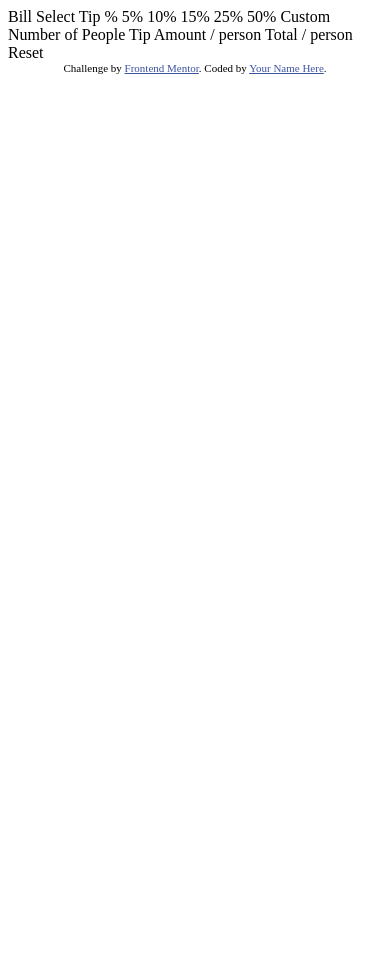
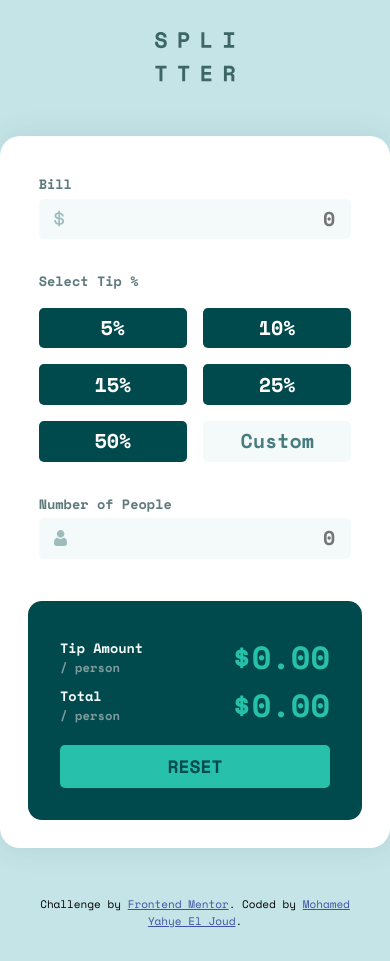
Before and after one commit to medyahyejoud/tip-calculator-app, a plain HTML site: page index.html in a window 390 px wide. Before the commit the page ends 844 px from the top, so only its background shows below. Drawn offline with nearby package versions, Linux system fonts and the light colour scheme.

Commit message:
Finished State

```diff
--- /dev/null
+++ b/css/_variables.scss
@@ -0,0 +1,25 @@
+$white: hsl(0, 0%, 100%);
+$primary: hsl(172, 67%, 45%);
+$primary-hover: hsl(173, 61%, 77%);
+$red: hsl(0, 75%, 58%);
+
+$dark-primary: hsl(183, 100%, 15%);
+$light-primary: hsl(185, 41%, 84%);
+
+$dark-gray: hsl(186, 14%, 43%);
+$dark-gray-2: hsl(184, 14%, 56%);
+$light-gray: hsl(189, 41%, 97%);
+
+$spacer: 1rem;
+
+$border-radius: 1.25rem;
+$border-radius-sm: $border-radius / 2;
+$border-radius-xs: $border-radius / 4;
+$border-radius-lg: $border-radius * 2;
+
+$box-shadow: 0 0 30px rgba($dark-primary, 0.1);
+
+$font-size-base: 1rem;
+$font-size-base-sm: $font-size-base * 0.85;
+$font-size-base-md: $font-size-base * 1.25;
+$font-size-base-lg: $font-size-base * 2;
--- /dev/null
+++ b/css/styles.scss
@@ -0,0 +1,282 @@
+@import url("https://fonts.googleapis.com/css2?family=Space+Mono:ital,wght@0,400;0,700;1,400&display=swap");
+
+@import "./variables";
+
+* {
+  box-sizing: border-box;
+  margin: 0;
+  padding: 0;
+  border: 0;
+  font-size: 100%;
+  font: inherit;
+  vertical-align: baseline;
+}
+
+body {
+  font-family: "Space Mono", monospace;
+  line-height: 1.5;
+  background: $light-primary;
+}
+
+h1 {
+  font-size: clamp(($font-size-base-lg), 3vw, ($font-size-base-lg * 1.3));
+  font-weight: 700;
+  color: $primary;
+}
+
+h2 {
+  font-size: $font-size-base-sm;
+  font-weight: 700;
+  color: $light-gray;
+}
+
+p {
+  font-size: $font-size-base-sm * 0.9;
+  font-weight: 700;
+  color: $dark-gray-2;
+}
+
+.btn {
+  cursor: pointer;
+  background: $dark-primary;
+  color: $white;
+  font-weight: 700;
+  font-size: $font-size-base-md;
+  text-transform: uppercase;
+  border-radius: $border-radius-xs;
+  padding: ($spacer / 3) ($spacer * 2);
+
+  &:hover {
+    background-color: $primary-hover;
+    color: $dark-primary;
+  }
+
+  &:focus {
+    background-color: $primary;
+    color: $dark-primary;
+    outline: 2px solid $dark-primary;
+  }
+}
+
+.page-wrapper {
+  // width: 80%;
+  // max-width: 900px;
+  width: clamp(750px, 80%, 950px);
+  margin: 0 auto;
+  min-height: 80vh;
+  background: $light-primary;
+  display: flex;
+  flex-direction: column;
+  // align-items: center;
+  // justify-content: center;
+}
+
+.header {
+  text-align: center;
+  margin: ($spacer * 4) 0;
+}
+
+.logo {
+  width: 80px;
+}
+
+.main-section {
+  margin: ($spacer * 2) 0;
+  background: $white;
+  border-radius: $border-radius;
+  padding: $spacer * 1.75;
+  box-shadow: $box-shadow;
+  display: grid;
+  grid-template-columns: 1fr 1fr;
+  gap: $spacer * 2;
+}
+
+.inputs {
+  padding: ($spacer / 1.5);
+}
+
+input:focus,
+input:focus-within,
+input:focus-visible {
+  // outline: none;
+  outline: 2px solid $primary;
+}
+
+/* Chrome, Safari, Edge, Opera */
+input::-webkit-outer-spin-button,
+input::-webkit-inner-spin-button {
+  -webkit-appearance: none;
+  margin: 0;
+}
+
+/* Firefox */
+input[type="number"] {
+  -moz-appearance: textfield;
+}
+
+.input-form {
+  background-color: $light-gray;
+  border-radius: $border-radius-xs;
+  padding: ($spacer / 3) $spacer ($spacer / 3) ($spacer * 2.5);
+  color: $dark-primary;
+  font-weight: 700;
+  font-size: $font-size-base-md;
+  text-align: right;
+}
+
+.input-group {
+  display: flex;
+  flex-direction: column;
+  position: relative;
+
+  svg {
+    position: absolute;
+    top: 36px;
+    left: 15px;
+  }
+}
+
+.custom-tip-input {
+  width: 100%;
+  background-color: $light-gray;
+  border-radius: $border-radius-xs;
+  padding: ($spacer / 3) ($spacer / 4);
+  color: $dark-primary;
+  font-weight: 700;
+  font-size: $font-size-base-md;
+  text-align: center;
+
+  &::placeholder {
+    color: $dark-primary;
+    opacity: 0.7;
+  }
+}
+
+.input-label,
+.tips-label {
+  font-weight: 700;
+  color: $dark-gray;
+  font-size: $font-size-base-sm;
+  margin-bottom: $spacer / 4;
+  display: flex;
+  justify-content: space-between;
+
+  p {
+    opacity: 0;
+  }
+}
+
+.tips {
+  margin: ($spacer * 2) 0;
+
+  .tips-select {
+    margin-top: ($spacer);
+    display: grid;
+    grid-template-columns: 1fr 1fr 1fr;
+    gap: $spacer / 1.5;
+  }
+}
+
+// ** Aside Section -------------------------
+
+.results {
+  background-color: $dark-primary;
+  padding: ($spacer * 2);
+  color: $white;
+  border-radius: $border-radius * 0.7;
+  display: flex;
+  flex-direction: column;
+  justify-content: space-between;
+}
+
+.tip-amount {
+  display: flex;
+  justify-content: space-between;
+  align-items: center;
+}
+
+.btn-reset-lg {
+  width: 100%;
+  background-color: $primary;
+  color: $dark-primary;
+  font-size: $font-size-base-md * 0.9;
+  padding: ($spacer / 2) ($spacer * 2);
+
+  &:focus {
+    outline: 2px solid $primary;
+  }
+}
+
+#not-zero-active {
+  p {
+    opacity: 1;
+    color: $red;
+  }
+
+  .input-form::placeholder {
+    color: darken($red, 10%);
+    opacity: 1;
+  }
+
+  .input-form:focus,
+  .input-form:focus-within,
+  .input-form:focus-visible,
+  .input-form {
+    // outline: none;
+    outline: 2px solid $red;
+  }
+}
+
+@media screen and (max-width: 820px) {
+  .page-wrapper {
+    width: 70%;
+  }
+
+  .main-section {
+    display: grid;
+    grid-template-columns: 1fr;
+    gap: $spacer * 2;
+  }
+
+  .btn-reset-lg {
+    margin-top: $spacer;
+  }
+}
+
+@media screen and (max-width: 590px) {
+  .header {
+    margin: ($spacer * 2) 0;
+  }
+
+  .page-wrapper {
+    width: 100%;
+    overflow-x: hidden;
+  }
+
+  .main-section {
+    margin: $spacer 0;
+    display: grid;
+    grid-template-columns: 1fr;
+    gap: $spacer * 2;
+  }
+
+  .tips {
+    .tips-select {
+      display: grid;
+      grid-template-columns: 1fr 1fr;
+      gap: $spacer;
+    }
+  }
+}
+
+// * Attribution Styles -------------------------
+
+.attribution {
+  font-size: 11px;
+  text-align: center;
+  padding: $spacer * 2;
+
+  a {
+    color: hsl(228, 45%, 44%);
+  }
+}
--- a/index.html
+++ b/index.html
@@ -1,44 +1,108 @@
 <!DOCTYPE html>
 <html lang="en">
   <head>
-  <meta charset="UTF-8">
-  <meta name="viewport" content="width=device-width, initial-scale=1.0"> <!-- displays site properly based on user's device -->
+    <meta charset="UTF-8" />
+    <meta name="viewport" content="width=device-width, initial-scale=1.0" />
+    <!-- displays site properly based on user's device -->
 
-  <link rel="icon" type="image/png" sizes="32x32" href="./images/favicon-32x32.png">
-
+    <link
+      rel="icon"
+      type="image/png"
+      sizes="32x32"
+      href="./images/favicon-32x32.png"
+    />
+    <link rel="stylesheet" href="css/styles.css" />
     <title>Frontend Mentor | Tip calculator app</title>
-
-  <!-- Feel free to remove these styles or customise in your own stylesheet 👍 -->
-  <style>
-    .attribution { font-size: 11px; text-align: center; }
-    .attribution a { color: hsl(228, 45%, 44%); }
-  </style>
+    <script src="js/index.js" defer></script>
   </head>
   <body>
-
-  Bill
-
-  Select Tip %
-  5%
-  10%
-  15%
-  25%
-  50%
-  Custom
-
-  Number of People
-
-  Tip Amount
-  / person
-
-  Total
-  / person
-
-  Reset
-
+    <div class="page-wrapper">
+      <header class="header">
+        <img src="images/logo.svg" alt="" class="logo" />
+      </header>
+      <section class="main-section">
+        <article class="inputs">
+          <div class="input-group bill-input-group">
+            <div class="input-label">
+              <label>Bill</label>
+              <p>Can't be zero</p>
+            </div>
+            <input
+              type="number"
+              class="input-form bill-input"
+              placeholder="0"
+            />
+            <svg xmlns="http://www.w3.org/2000/svg" width="11" height="17">
+              <path
+                fill="#9EBBBD"
+                d="M6.016 16.328v-1.464c1.232-.08 2.22-.444 2.964-1.092.744-.648 1.116-1.508 1.116-2.58v-.144c0-.992-.348-1.772-1.044-2.34-.696-.568-1.708-.932-3.036-1.092V4.184c.56.144 1.012.4 1.356.768.344.368.516.816.516 1.344v.288h1.824v-.432c0-.448-.088-.876-.264-1.284a3.783 3.783 0 00-.744-1.116A4.251 4.251 0 007.54 2.9a5.324 5.324 0 00-1.524-.492V.872H4.288V2.36a5.532 5.532 0 00-1.416.324c-.448.168-.84.392-1.176.672-.336.28-.604.616-.804 1.008-.2.392-.3.844-.3 1.356v.144c0 .96.316 1.708.948 2.244.632.536 1.548.884 2.748 1.044v3.912c-.704-.16-1.248-.472-1.632-.936-.384-.464-.576-1.08-.576-1.848v-.288H.256v.576c0 .464.08.924.24 1.38.16.456.404.88.732 1.272.328.392.744.728 1.248 1.008s1.108.476 1.812.588v1.512h1.728zM4.288 7.424c-.688-.128-1.164-.332-1.428-.612-.264-.28-.396-.644-.396-1.092 0-.464.176-.832.528-1.104.352-.272.784-.448 1.296-.528v3.336zm1.728 5.712V9.344c.768.128 1.328.328 1.68.6.352.272.528.688.528 1.248 0 .544-.196.984-.588 1.32-.392.336-.932.544-1.62.624z"
+              />
+            </svg>
+          </div>
+          <div class="tips">
+            <h3 class="tips-label">Select Tip %</h3>
+            <div class="tips-select">
+              <button class="btn tip-btn tip-5">5%</button>
+              <button class="btn tip-btn tip-10">10%</button>
+              <button class="btn tip-btn tip-15">15%</button>
+              <button class="btn tip-btn tip-25">25%</button>
+              <button class="btn tip-btn tip-50">50%</button>
+              <input
+                type="number"
+                class="custom-tip-input"
+                placeholder="Custom"
+              />
+            </div>
+          </div>
+          <div class="input-group people-input-group">
+            <div class="input-label">
+              <label>Number of People</label>
+              <p>Can't be zero</p>
+            </div>
+            <svg xmlns="http://www.w3.org/2000/svg" width="13" height="16">
+              <path
+                fill="#9EBBBD"
+                d="M9.573 7.729c.406 0 .784.07 1.126.209.342.14.639.33.881.569.232.227.438.503.614.82a5.1 5.1 0 01.407.949c.097.312.178.654.242 1.016.062.359.105.699.126 1.011.02.307.031.624.031.945 0 .836-.259 1.512-.768 2.01-.504.492-1.17.742-1.98.742H2.748c-.81 0-1.477-.25-1.98-.742C.259 14.76 0 14.084 0 13.248c0-.322.01-.64.032-.945.02-.312.063-.652.126-1.01.063-.363.144-.705.242-1.017.1-.323.238-.643.407-.948.176-.318.382-.594.613-.821.243-.238.54-.43.882-.57.342-.138.72-.208 1.125-.208.16 0 .313.067.61.265.183.123.397.264.636.421.204.134.48.259.822.372.333.11.671.167 1.005.167a3.19 3.19 0 001.006-.167c.341-.113.618-.238.822-.372l.636-.42c.296-.2.45-.266.61-.266zM6.598 0C7.63 0 8.522.38 9.252 1.129s1.1 1.666 1.1 2.724c0 1.06-.37 1.976-1.1 2.725-.73.75-1.623 1.13-2.654 1.13-1.03 0-1.924-.38-2.653-1.13-.73-.749-1.1-1.666-1.1-2.725 0-1.058.37-1.975 1.1-2.724C4.675.379 5.567 0 6.598 0z"
+              />
+            </svg>
+            <input
+              required
+              type="number"
+              class="input-form people-number-input"
+              placeholder="0"
+            />
+          </div>
+        </article>
+        <aside class="results">
+          <div>
+            <div class="tip-amount">
+              <div class="tip-amount__first">
+                <h2 class="tip-amount__header">Tip Amount</h2>
+                <p class="tip-amount__text">/ person</p>
+              </div>
+              <h1 class="tip-amount__result">
+                $<span class="tip-amount-result">0.00</span>
+              </h1>
+            </div>
+            <div class="tip-amount">
+              <div class="tip-amount__first">
+                <h2 class="tip-amount__header">Total</h2>
+                <p class="tip-amount__text">/ person</p>
+              </div>
+              <h1 class="tip-amount__result">
+                $<span class="tip-total-result">0.00</span>
+              </h1>
+            </div>
+          </div>
+          <button class="btn btn-reset-lg">Reset</button>
+        </aside>
+      </section>
       <div class="attribution">
-    Challenge by <a href="https://www.frontendmentor.io?ref=challenge" target="_blank">Frontend Mentor</a>.
-    Coded by <a href="#">Your Name Here</a>.
+        Challenge by
+        <a href="https://www.frontendmentor.io?ref=challenge" target="_blank"
+          >Frontend Mentor</a
+        >. Coded by <a href="#">Mohamed Yahye El Joud</a>.
+      </div>
     </div>
   </body>
 </html>
```
Also changed, not shown: js/index.js (added, +86 -0 lines), css/styles.css (added), 5 other files. Lines whose indentation alone changed are shown as unchanged.
